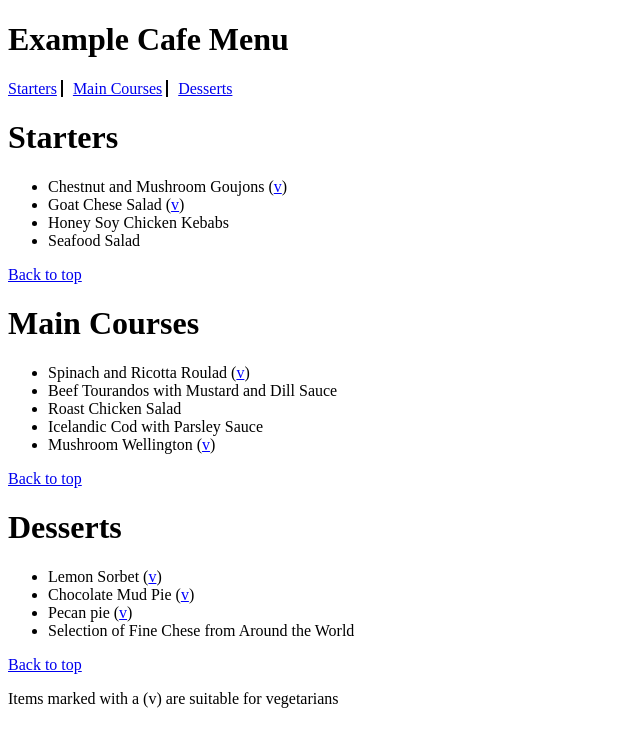
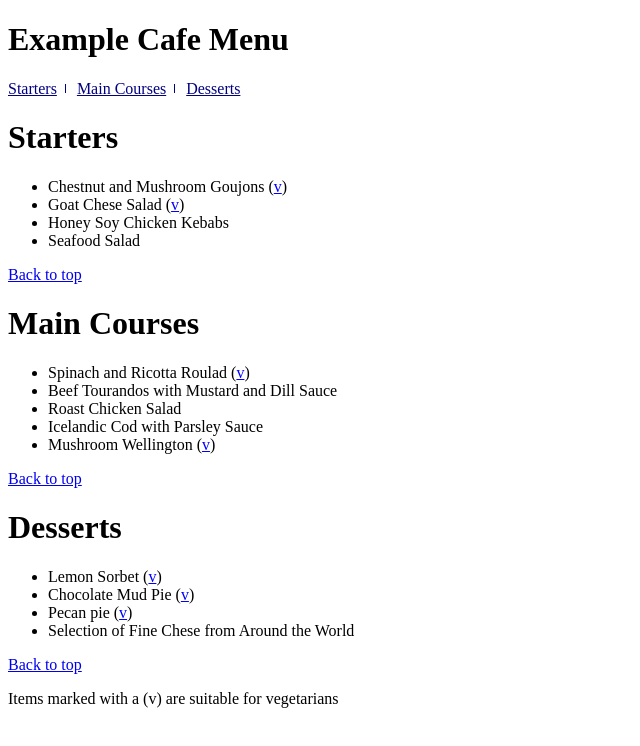
Before and after one commit to tramle3012/hehehe, a plain HTML site: page index.html in a window 1280 px wide. Shown: the whole page, without its empty margins (0-640 px from the left). Drawn offline with Linux system fonts and the light colour scheme.

Commit message:
Update index.html

```diff
--- a/index.html
+++ b/index.html
@@ -4,13 +4,41 @@
     <meta charset="UTF-8">
     <meta name="viewport" content="width=device-width, initial-scale=1.0">
     <title>Document</title>
+
+<style>
+.menu {
+    display: flex;
+    gap: 20px;
+    align-items: center;
+}
+
+.menu a {
+    position: relative;
+    text-decoration: underline;
+    color: navy;
+}
+
+/* tạo đường gạch dọc mỏng ở giữa */
+.menu a:not(:first-child)::before {
+    content: "";
+    position: absolute;
+    left: -12px;
+    top: 25%;
+    width: 1px;
+    height: 50%;
+    background: navy;
+}
+</style>
+
 </head>
 <body>
     <h1 id="top">Example Cafe Menu</h1>
     <p>
-        <a href="#starters" style="text-decoration: underline;">Starters</a>
-        <a href="#maincourses" style="border-left: 2px solid black; padding-left: 10px; text-decoration: underline;">Main Courses</a>
-        <a href="#desserts" style="border-left: 2px solid black; padding-left: 10px; text-decoration: underline;">Desserts</a>
+<p class="menu">
+    <a href="#starters">Starters</a>
+    <a href="#maincourses">Main Courses</a>
+    <a href="#desserts">Desserts</a>
+</p>
     </p>
     <h1 id="starters">Starters</h1>
         <ul>
```
